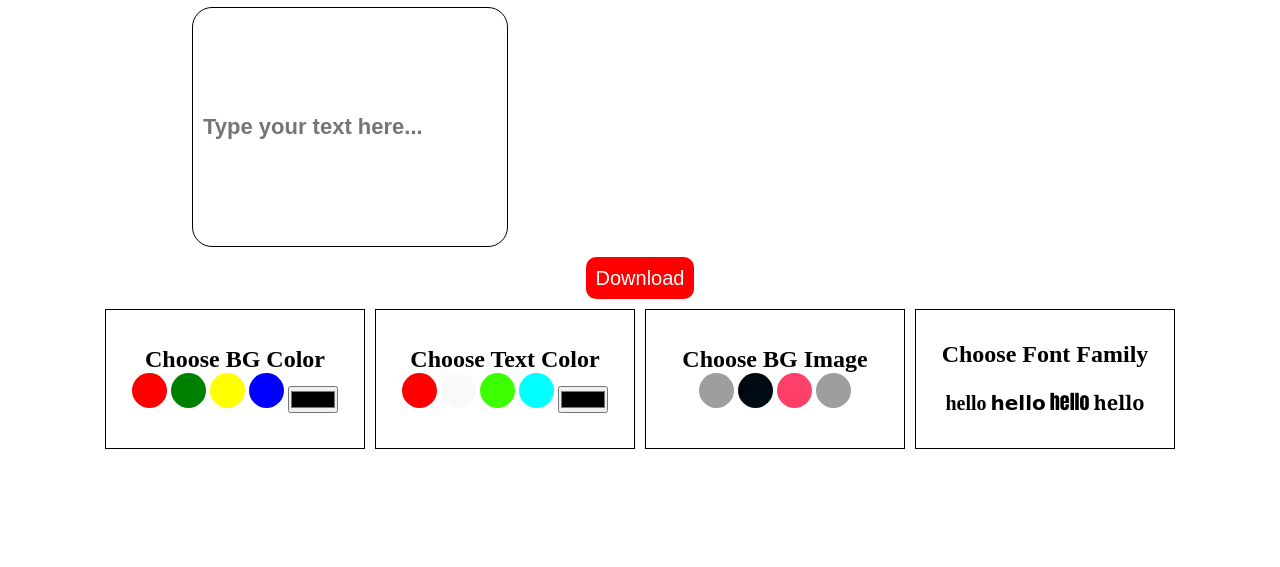
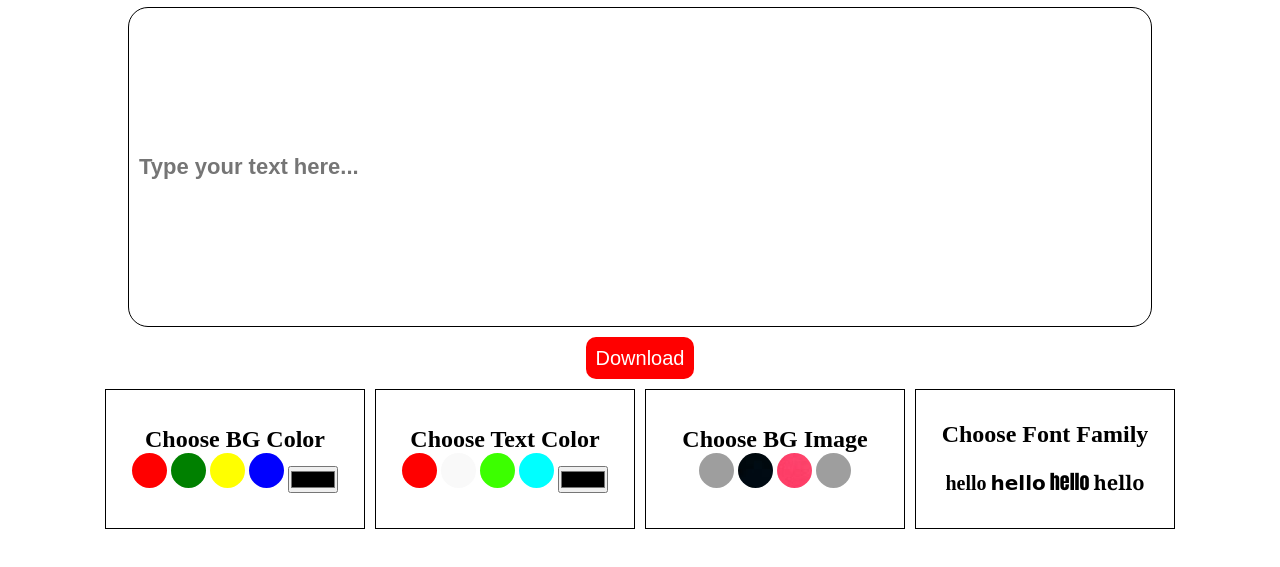
Before and after one commit to prathameshpatil313918/Coloroma, a plain HTML site: page index.html in a window 1280 px wide. Shown: the part 61-628 px from the top of the page. Drawn offline with Linux system fonts and the light colour scheme; grey boxes are pictures that could not be loaded.

Commit message:
Update style.css

```diff
--- a/style.css
+++ b/style.css
@@ -22,11 +22,12 @@
 }
 
 #child2 {
-    width: 70%;
+    width: 80%;
 }
 
 #area {
-    height: 15rem;
+    width: 100%;
+    height: 20rem;
     border: 1px solid black;
     font-size: 22px;
     font-weight: 600;
@@ -87,4 +88,5 @@ span {
     font-size: 20px;
     font-weight: 600;
 
+
 }
```
